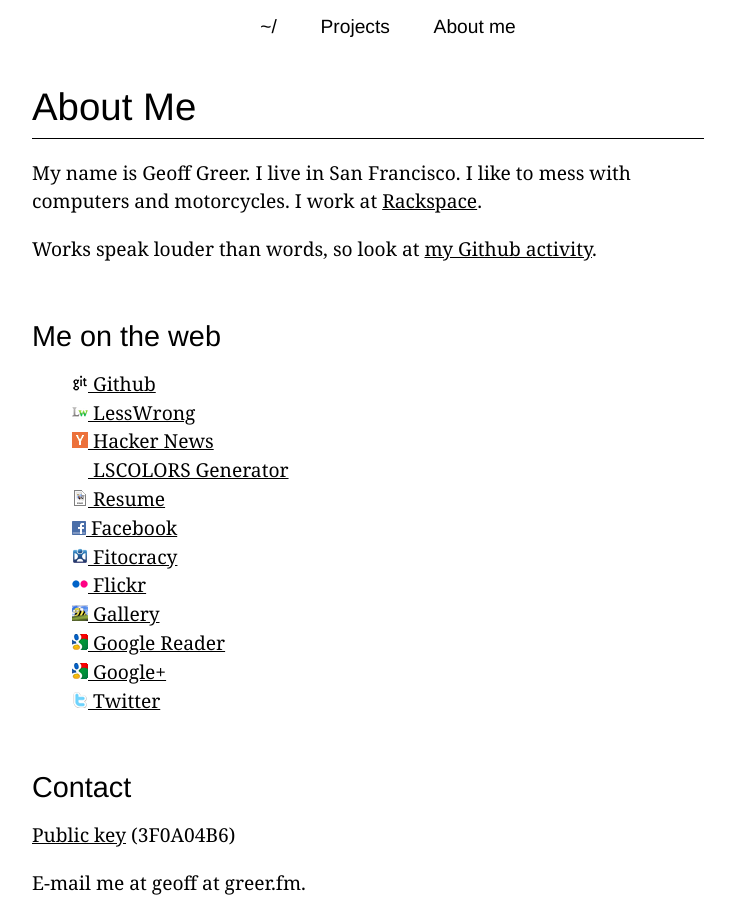
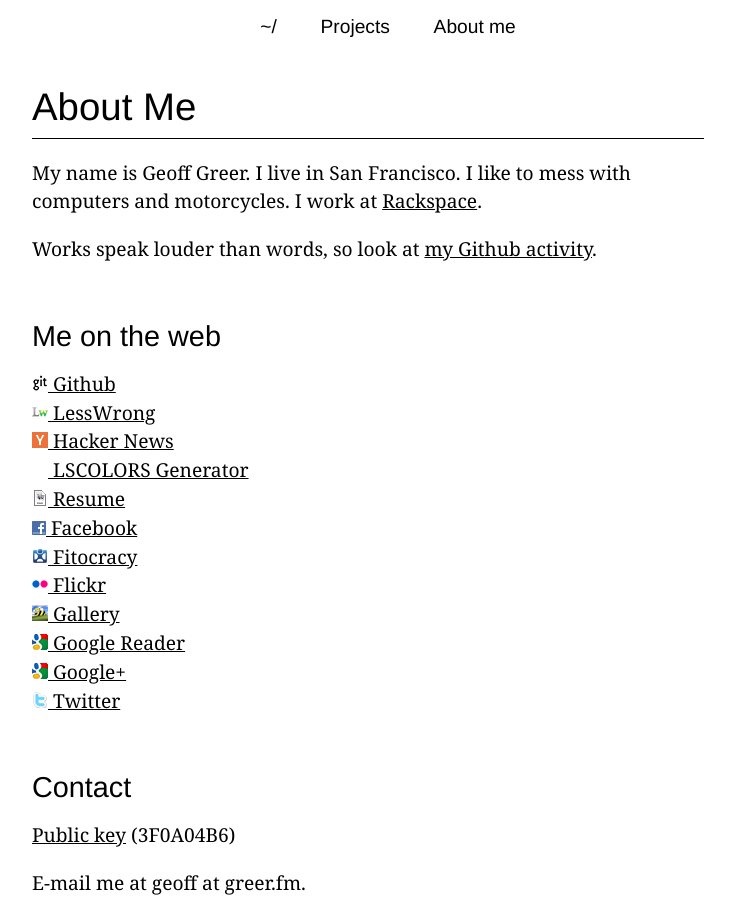
Before and after one commit to ggreer/geoff.greer.fm, a Jekyll site: the page built from about.md, in a window 1280 px wide. Shown: the whole page, without its empty margins (272-1007 px from the left). Built offline with Jekyll 4.4.1, drawn with Linux system fonts in a browser that asks for light colours.

Commit message:
Yeah undo that styling change.

```diff
--- a/_includes/links.md
+++ b/_includes/links.md
@@ -1,12 +1,12 @@
-* [![](/icons/github_favicon.ico) Github](https://github.com/ggreer){:rel=me}
-* [![](/icons/lw.png) LessWrong](http://lesswrong.com/user/AngryParsley){:rel=me}
-* [![](/icons/hn.png) Hacker News](http://news.ycombinator.com/threads?id=AngryParsley){:rel=me}
-* [![](/icons/blank_icon.png) LSCOLORS Generator](/lscolors/){:rel=me}
-* [![](/icons/resume_icon.png) Resume](/resume.html){:rel=me}
-* [![](/icons/facebook_icon.png) Facebook](https://www.facebook.com/AngryParsley){:rel=me}
-* [![](/icons/fitocracy.png) Fitocracy](http://www.fitocracy.com/profile/AngryParsley/){:rel=me}
-* [![](/icons/flickr.ico) Flickr](http://www.flickr.com/photos/ggreer/){:rel=me}
-* [![](/icons/gallery_icon.png) Gallery](/gallery/main.php){:rel=me}
-* [![](/icons/google_favicon.png) Google Reader](http://www.google.com/reader/shared/AngryParsley){:rel=me}
-* [![](/icons/google_favicon.png) Google+](https://plus.google.com/104249632091829167509/posts){:rel=me}
-* [![](/icons/twitter.ico) Twitter](https://twitter.com/#!/ggreer){:rel=me}
+[![](/icons/github_favicon.ico) Github](https://github.com/ggreer){:rel=me}
+[![](/icons/lw.png) LessWrong](http://lesswrong.com/user/AngryParsley){:rel=me}
+[![](/icons/hn.png) Hacker News](http://news.ycombinator.com/threads?id=AngryParsley){:rel=me}
+[![](/icons/blank_icon.png) LSCOLORS Generator](/lscolors/){:rel=me}
+[![](/icons/resume_icon.png) Resume](/resume.html){:rel=me}
+[![](/icons/facebook_icon.png) Facebook](https://www.facebook.com/AngryParsley){:rel=me}
+[![](/icons/fitocracy.png) Fitocracy](http://www.fitocracy.com/profile/AngryParsley/){:rel=me}
+[![](/icons/flickr.ico) Flickr](http://www.flickr.com/photos/ggreer/){:rel=me}
+[![](/icons/gallery_icon.png) Gallery](/gallery/main.php){:rel=me}
+[![](/icons/google_favicon.png) Google Reader](http://www.google.com/reader/shared/AngryParsley){:rel=me}
+[![](/icons/google_favicon.png) Google+](https://plus.google.com/104249632091829167509/posts){:rel=me}
+[![](/icons/twitter.ico) Twitter](https://twitter.com/#!/ggreer){:rel=me}
--- a/styles/main.css
+++ b/styles/main.css
@@ -28,10 +28,6 @@
     text-align: center;
     margin: 0.2em 0 0.1em;
     padding: 0;
-}
-
-ul li {
-    list-style: none;
 }
 
 #globalnav {
```
Also changed, not shown: _posts/2010-07-09-insert-frozen-food-joke-here.markdown (+8 -8 lines).
